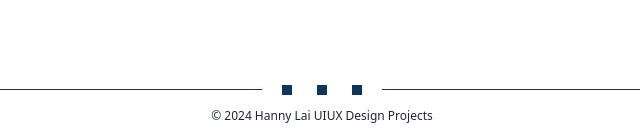
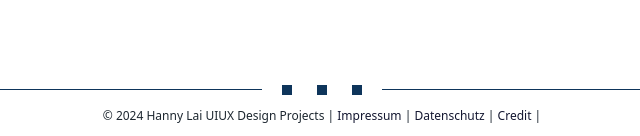
Before and after one commit to Hanny0224/hanny0224.github.io, a PHP site: page /2024-Portfolio/TaylorSwiftAlbum/TaylorSwiftAlbum-Page.html in a window 1280 px wide. Shown: the part 5123-5259 px from the top of the page, without its empty margins (318-958 px from the left). Run offline with PHP 8.4, Linux system fonts and the light colour scheme; some web fonts are replaced.

Commit message:
Add files via upload

```diff
--- a/2024-Portfolio/TaylorSwiftAlbum/Style.css
+++ b/2024-Portfolio/TaylorSwiftAlbum/Style.css
@@ -665,6 +665,11 @@ Footer p{
     margin: 10px auto;
 }
 
+Footer a{
+    color: #141731;
+    text-decoration: none;
+}
+
 /* End Footer */
 
 
--- a/2024-Portfolio/TaylorSwiftAlbum/TaylorSwiftAlbum-Page.html
+++ b/2024-Portfolio/TaylorSwiftAlbum/TaylorSwiftAlbum-Page.html
@@ -326,5 +326,5 @@
             </div>
         </section>
     </div>
-    <p>© 2024 Hanny Lai  UIUX Design Projects</p>
+    <p>© 2024 Hanny Lai  UIUX Design Projects | <a href="https://hanny0224.github.io/2024-Portfolio/Impressum/impressum.html">Impressum</a> | <a href="https://hanny0224.github.io/2024-Portfolio/Datenschutz/Datenschutz.html">Datenschutz</a> | <a href="https://hanny0224.github.io/2024-Portfolio/Credit/Credit.html">Credit</a> |</p>
 </footer>
```
